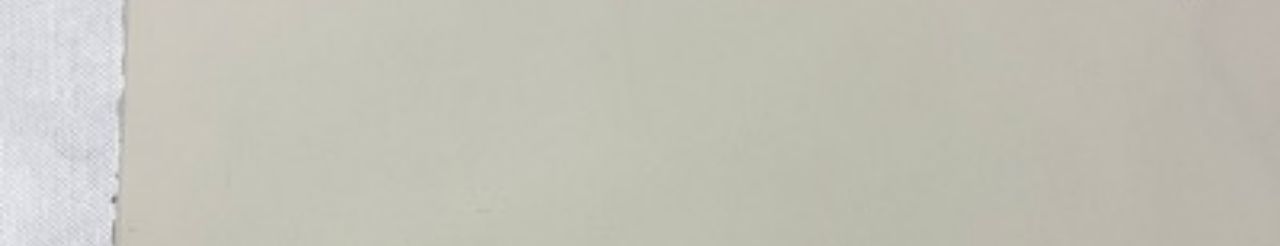
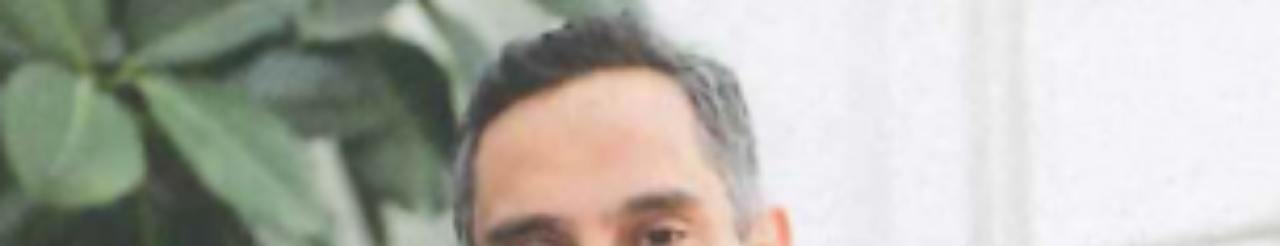
Before and after one commit to Noah-Griffin/stretched_image, a plain HTML site: page index.html in a window 1280 px wide. Shown: the top 246 px of the page. Drawn offline with Linux system fonts and the light colour scheme.

Commit message:
Update index.html

```diff
--- a/index.html
+++ b/index.html
@@ -36,7 +36,7 @@
 </head>
 <body>
     <div class="image-container">
-        <img src="/stretched_image/assets/image1.JPG" alt="Responsive full-screen image">
+        <img src="/stretched_image/assets/image2.png" alt="Responsive full-screen image">
         <div class="text-overlay">
             <h1>This card is certified</h1>
         </div>
```
